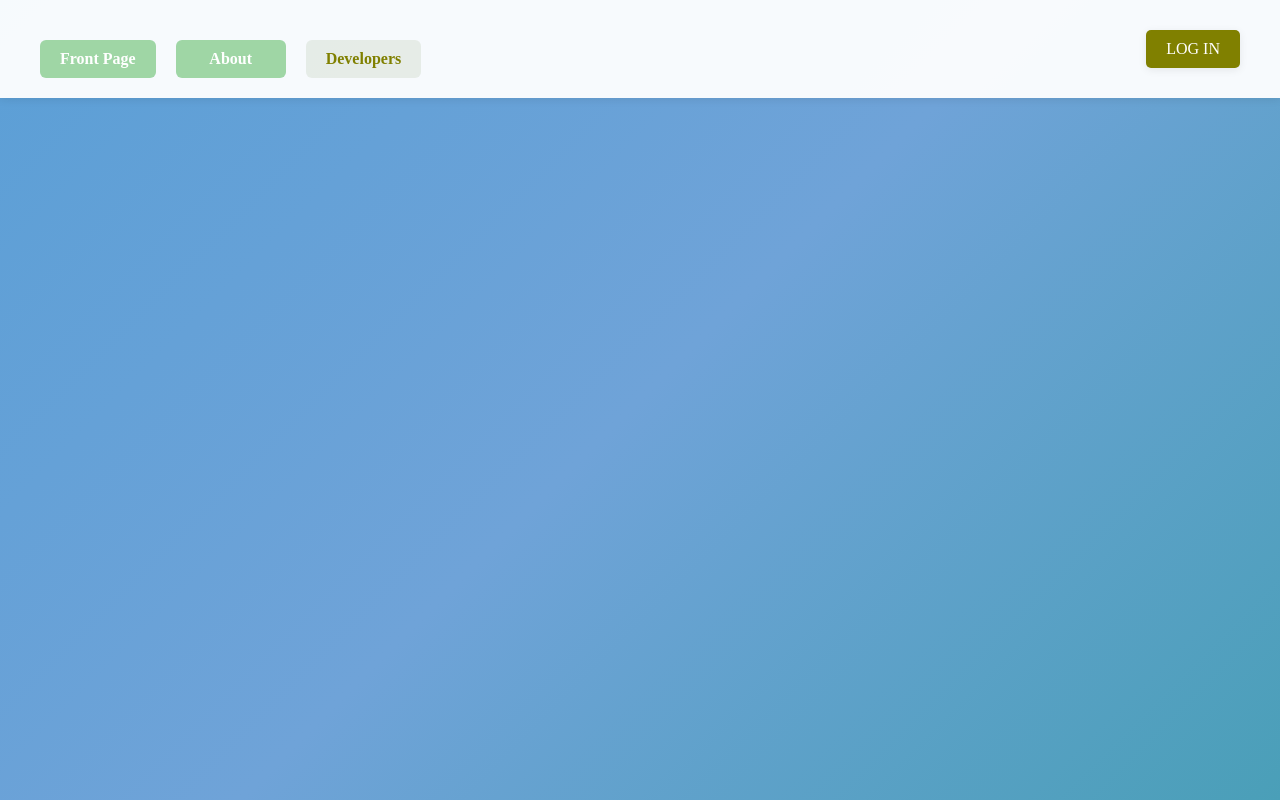
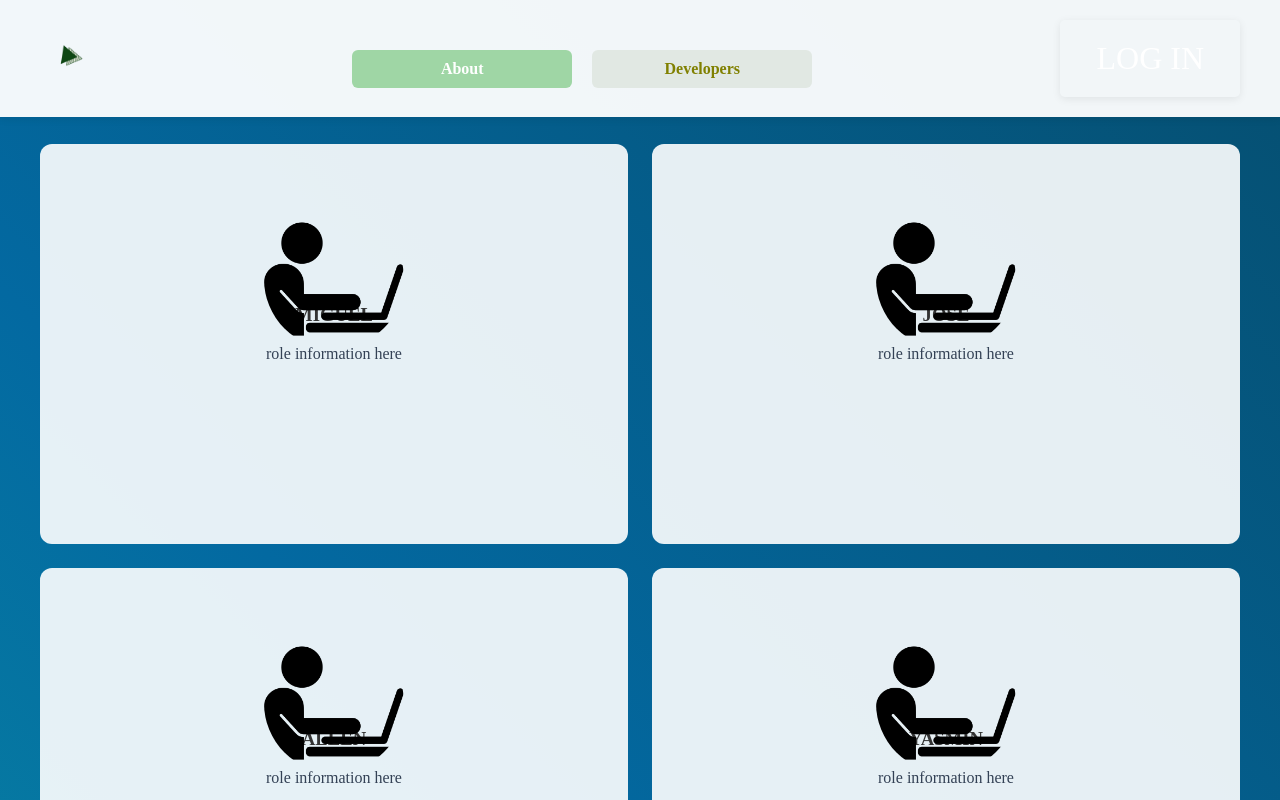
Before and after one commit to yasmincsun/comp490project, a React (Vite) app in the folder FrontEnd/: page /developers in a window 1280 px wide. Shown: the top 800 px of the page. Built offline with nearby package versions, Linux system fonts and the light colour scheme; the HTML template or start-up script is replaced by a standard one.

Commit message:
front styling

```diff
--- a/FrontEnd/src/App.css
+++ b/FrontEnd/src/App.css
@@ -45,6 +45,7 @@
   --bg-cream: #1a4d7a; /* vibrant deep blue background */
   --panel-cream: #2a6fa0; /* vibrant panel blue */
   --accent-green: #2dd4bf; /* vibrant teal/cyan */
+  --logo-green: #10b981; /* emerald green used for logo and login on front page */
   --accent-dark: #14b8a6; /* vibrant darker teal */
   --muted: #4b5563;
   --btn-bg: var(--accent-green);
--- a/FrontEnd/src/components/aboutPage/aboutPage.css
+++ b/FrontEnd/src/components/aboutPage/aboutPage.css
@@ -7,10 +7,12 @@
  */
 .aboutPage-container {
   min-height: 100vh;
-  background: linear-gradient(135deg, #5b9fd6 0%, #6fa3d8 50%, #4a9fb8 100%);
   position: relative;
   padding-bottom: 40px;
   font-family: 'Times New Roman', Times, serif;
+  background: linear-gradient(45deg, #064e3b 0%, #0ea5a4 30%, #0369a1 60%, #073b4c 100%);
+  background-size: 300% 300%;
+  animation: gradientShift 10s linear infinite;
 }
 
 /**
@@ -56,10 +58,10 @@
   color: var(--accent-dark);
   border-radius: 6px;
   cursor: pointer;
-  font-size: 16px;
+  font-size: 32px; /* doubled */
   font-weight: 600;
-  padding: 8px 14px;
-  min-width: 110px;
+  padding: 16px 28px; /* doubled */
+  min-width: 220px; /* doubled */
 }
 
 /**
@@ -93,8 +95,8 @@
  * @version 1.0
  */
 .login-btn {
-  padding: 10px 18px;
-  background: var(--btn-bg);
+  padding: 20px 36px; /* doubled */
+  background: var(--logo-green);
   color: var(--btn-text);
   border-radius: 8px;
   box-shadow: 0 2px 8px rgba(0,0,0,0.08);
@@ -126,3 +128,34 @@
   padding: 80px 24px;
   color: var(--muted);
 }
+
+.logo-btn {
+  width: 64px;
+  height: 64px;
+  object-fit: contain;
+  cursor: pointer;
+}
+
+.about-animated-center {
+  font-size: 28px;
+  color: white;
+  text-align: center;
+  padding: 24px;
+  background: rgba(0,0,0,0.08);
+  border-radius: 8px;
+  width: fit-content;
+  margin: 0 auto;
+  animation: aboutPop 900ms ease-out forwards;
+  transform: translateY(12px) scale(0.98);
+}
+
+@keyframes aboutPop {
+  from { transform: translateY(40px) scale(0.9); opacity: 0; }
+  to { transform: translateY(0) scale(1); opacity: 1; }
+}
+
+@keyframes gradientShift {
+  0% { background-position: 0% 50%; }
+  50% { background-position: 100% 50%; }
+  100% { background-position: 0% 50%; }
+}
--- a/FrontEnd/src/components/aboutPage/aboutPage.jsx
+++ b/FrontEnd/src/components/aboutPage/aboutPage.jsx
@@ -1,5 +1,6 @@
 import React from 'react';
 import { useNavigate } from 'react-router-dom';
+import projectLogo from '../assets/projectLogo.png';
 import './aboutPage.css';
 
 /**
@@ -21,15 +22,16 @@ const AboutPage = () => {
   return (
     <div className="aboutpage-container">
       <nav className="aboutpage-nav">
+        <img src={projectLogo} alt="Moody logo" className="logo-btn" onClick={() => navigate('/')} />
         <div className="nav-buttons">
-          <button onClick={() => navigate('/')} className="nav-btn">Front Page</button>
+          {/* <button onClick={() => navigate('/')} className="nav-btn">Front Page</button> */}
           <button onClick={() => navigate('/about')} className="nav-btn active">About</button>
           <button onClick={() => navigate('/developers')} className="nav-btn">Developers</button>
         </div>
         <button onClick={() => navigate('/login')} className="login-btn">Login</button>
       </nav>
       <div className="aboutpage-content">
-        {/* Content will be added later */}
+        <div className="about-animated-center">will fill in this info later</div>
       </div>
     </div>
   );
--- a/FrontEnd/src/components/developerPage/developerPage.css
+++ b/FrontEnd/src/components/developerPage/developerPage.css
@@ -7,9 +7,11 @@
  */
 .developerpage-container {
   min-height: 100vh;
-  background: linear-gradient(135deg, #5b9fd6 0%, #6fa3d8 50%, #4a9fb8 100%);
   position: relative;
   font-family: 'Times New Roman', Times, serif;
+  background: linear-gradient(45deg, #065f46 0%, #0ea5a4 30%, #0369a1 60%, #073b4c 100%);
+  background-size: 300% 300%;
+  animation: gradientShiftDev 12s linear infinite;
 }
 
 /**
@@ -32,6 +34,7 @@
   background: rgba(255, 255, 255, 0.95);
   box-shadow: 0 2px 8px rgba(0,0,0,0.08);
   z-index: 100;
+  gap: 16px;
 }
 
 /**
@@ -54,14 +57,14 @@
  * @version 1.0
  */
 .nav-btn {
-  padding: 10px 20px;
+  padding: 20px 40px; /* doubled */
   font-family: 'Times New Roman', Times, serif;
   background: transparent;
   color: #556B2F;
   border: none;
   border-radius: 5px;
   cursor: pointer;
-  font-size: 16px;
+  font-size: 32px; /* doubled */
   font-weight: bold;
   transition: background-color 0.2s;
 }
@@ -97,14 +100,14 @@
  * @version 1.0
  */
 .login-btn {
-  padding: 10px 20px;
+  padding: 20px 36px; /* doubled */
   font-family: 'Times New Roman', Times, serif;
-  background: #808000;
+  background: var(--logo-green);
   color: white;
   border: none;
   border-radius: 5px;
   cursor: pointer;
-  font-size: 16px;
+  font-size: 32px;
   box-shadow: 0 2px 8px rgba(0,0,0,0.08);
   text-transform: uppercase;
   transition: background-color 0.2s;
@@ -134,3 +137,47 @@
   margin: 0 auto;
   padding: 120px 40px 40px;
 }
+
+.logo-btn {
+  width: 64px;
+  height: 64px;
+  object-fit: contain;
+  cursor: pointer;
+}
+
+.team-grid {
+  display: grid;
+  grid-template-columns: repeat(2, 1fr);
+  gap: 24px;
+  margin-top: 24px;
+}
+
+.team-card {
+  background: rgba(255,255,255,0.9);
+  border-radius: 12px;
+  padding: 20px;
+  min-height: 360px;
+  position: relative;
+  overflow: hidden;
+  text-align: center;
+}
+
+.team-card img {
+  position: absolute;
+  top: 25%; /* approximately 25% from top */
+  left: 50%;
+  transform: translate(-50%, -25%);
+  width: 140px;
+  height: 140px;
+  border-radius: 50%;
+  object-fit: cover;
+}
+
+.team-card h3 { margin-top: 140px; }
+.team-card p { color: #334155; }
+
+@keyframes gradientShiftDev {
+  0% { background-position: 0% 50%; }
+  50% { background-position: 100% 50%; }
+  100% { background-position: 0% 50%; }
+}
--- a/FrontEnd/src/components/developerPage/developerPage.jsx
+++ b/FrontEnd/src/components/developerPage/developerPage.jsx
@@ -1,5 +1,7 @@
 import React from 'react';
 import { useNavigate } from 'react-router-dom';
+import projectLogo from '../assets/projectLogo.png';
+import teamPic from '../assets/teamMembers.png';
 import './developerPage.css';
 
 /**
@@ -19,15 +21,37 @@ const DeveloperPage = () => {
   return (
     <div className="developerpage-container">
       <nav className="developerpage-nav">
+        <img src={projectLogo} alt="Moody logo" className="logo-btn" onClick={() => navigate('/')} />
         <div className="nav-buttons">
-          <button onClick={() => navigate('/')} className="nav-btn">Front Page</button>
+          {/* <button onClick={() => navigate('/')} className="nav-btn">Front Page</button> */}
           <button onClick={() => navigate('/about')} className="nav-btn">About</button>
           <button onClick={() => navigate('/developers')} className="nav-btn active">Developers</button>
         </div>
         <button onClick={() => navigate('/login')} className="login-btn">Log In</button>
       </nav>
       <div className="developerpage-content">
-        {/* Content will be added later */}
+        <div className="team-grid">
+          <div className="team-card">
+            <img src={teamPic} alt="MIGUEL" />
+            <h3>MIGUEL</h3>
+            <p>role information here</p>
+          </div>
+          <div className="team-card">
+            <img src={teamPic} alt="JOSE" />
+            <h3>JOSE</h3>
+            <p>role information here</p>
+          </div>
+          <div className="team-card">
+            <img src={teamPic} alt="ALLEN" />
+            <h3>ALLEN</h3>
+            <p>role information here</p>
+          </div>
+          <div className="team-card">
+            <img src={teamPic} alt="YASMIN" />
+            <h3>YASMIN</h3>
+            <p>role information here</p>
+          </div>
+        </div>
       </div>
     </div>
   );
--- a/FrontEnd/src/components/frontPage/frontPage.css
+++ b/FrontEnd/src/components/frontPage/frontPage.css
@@ -7,7 +7,7 @@
  */
 .frontpage-container {
   min-height: 100vh;
-  background: linear-gradient(135deg, #5b9fd6 0%, #6fa3d8 50%, #4a9fb8 100%);
+  background: linear-gradient(135deg, #cfefff 0%, #b3dbf7 50%, #9cc8ef 100%); /* lighter blues */
   position: relative;
   padding-bottom: 40px;
   font-family: 'Times New Roman', Times, serif;
@@ -26,6 +26,7 @@
   display: flex;
   justify-content: space-between;
   align-items: center;
+  gap: 16px;
   padding: 14px 28px;
   background: linear-gradient(180deg, rgba(255,255,255,0.96), var(--panel-cream));
   box-shadow: 0 2px 8px rgba(0,0,0,0.06);
@@ -56,10 +57,10 @@
   color: var(--accent-dark);
   border-radius: 6px;
   cursor: pointer;
-  font-size: 16px;
+  font-size: 32px; /* doubled */
   font-weight: 600;
-  padding: 8px 14px;
-  min-width: 110px;
+  padding: 16px 28px; /* doubled */
+  min-width: 220px; /* doubled */
 }
 
 /**
@@ -81,13 +82,13 @@
  * @version 1.0
  */
 .login-btn {
-  padding: 10px 18px;
-  background: var(--btn-bg);
+  padding: 20px 36px; /* doubled */
+  background: var(--logo-green); /* match logo green */
   color: var(--btn-text);
   border: none;
   border-radius: 8px;
   cursor: pointer;
-  font-size: 16px;
+  font-size: 32px; /* doubled */
   box-shadow: 0 2px 8px rgba(0,0,0,0.08);
   text-transform: uppercase;
 }
@@ -127,6 +128,15 @@
 .frontpage-content h1 {
   font-size: 44px;
   margin-bottom: 18px;
+  background: transparent; /* ensure no green background behind text */
+  color: var(--accent-dark);
+}
+
+.logo-btn {
+  width: 64px;
+  height: 64px;
+  object-fit: contain;
+  cursor: pointer;
 }
 
 /**
--- a/FrontEnd/src/components/frontPage/frontPage.jsx
+++ b/FrontEnd/src/components/frontPage/frontPage.jsx
@@ -1,5 +1,6 @@
 import React from 'react';
 import { useNavigate } from 'react-router-dom';
+import projectLogo from '../assets/projectLogo.png';
 import './frontPage.css';
 
 /**
@@ -19,6 +20,7 @@ const FrontPage = () => {
   return (
     <div className="frontpage-container">
       <nav className="frontpage-nav">
+        <img src={projectLogo} alt="Moody logo" className="logo-btn" onClick={() => navigate('/')} />
         <div className="nav-buttons">
           <button onClick={() => navigate('/about')} className="nav-btn">About</button>
           <button onClick={() => navigate('/developers')} className="nav-btn">Developers</button>
--- a/FrontEnd/src/components/loginPage/loginPage.css
+++ b/FrontEnd/src/components/loginPage/loginPage.css
@@ -16,10 +16,10 @@
 }
 .login-mode-btns {
     text-align: center;
-    margin-bottom: 6px; /* bring the login/sign up buttons slightly higher */
+    margin-bottom: 6px;
 }
 .login-mode-btn {
-    padding: 6.8px 16px; /* slightly shorter vertically (~15%) */
+    padding: 6.8px 16px;
     margin: 0 5px;
     font-family: 'Times New Roman', Times, serif;
     background: #bad5ce;
@@ -40,17 +40,14 @@
     font-size: 16px;
     text-align: center;
 }
-/*
-    gap: 30px;
-    margin: 60px auto;
-    */
+
 
 .container{
     display: flex;
     flex-direction: column;
     margin: auto;
     /* slightly higher on the screen than default */
-    margin-top: 12px;
+    margin-top: 125px;
     width: 650px;
     /* let height grow with content so submit button isn't clipped */
     height: auto;
```
Also changed, not shown: FrontEnd/src/components/assets/projectLogo.png (added), FrontEnd/src/components/assets/teamMembers.png (added).
